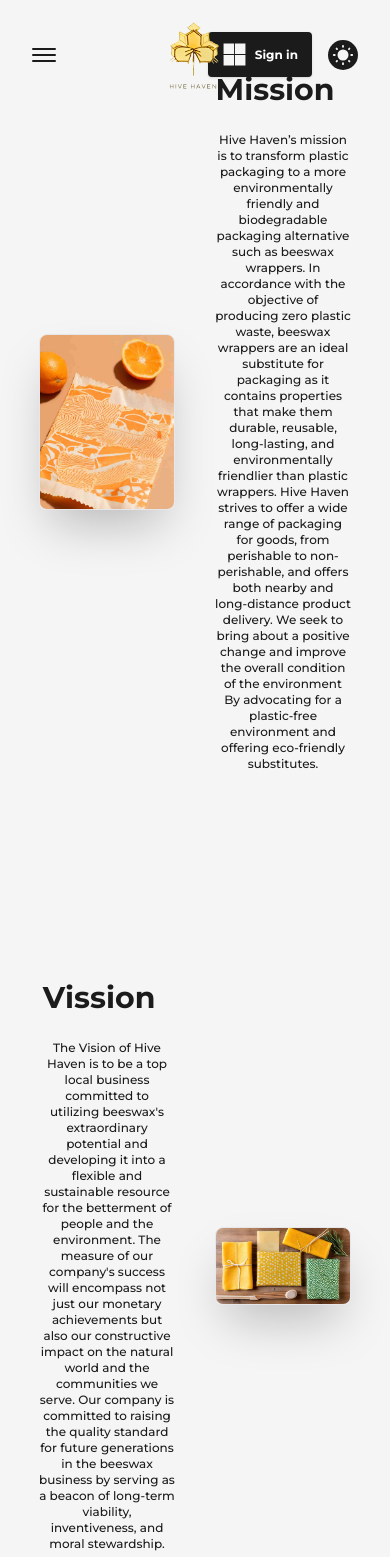
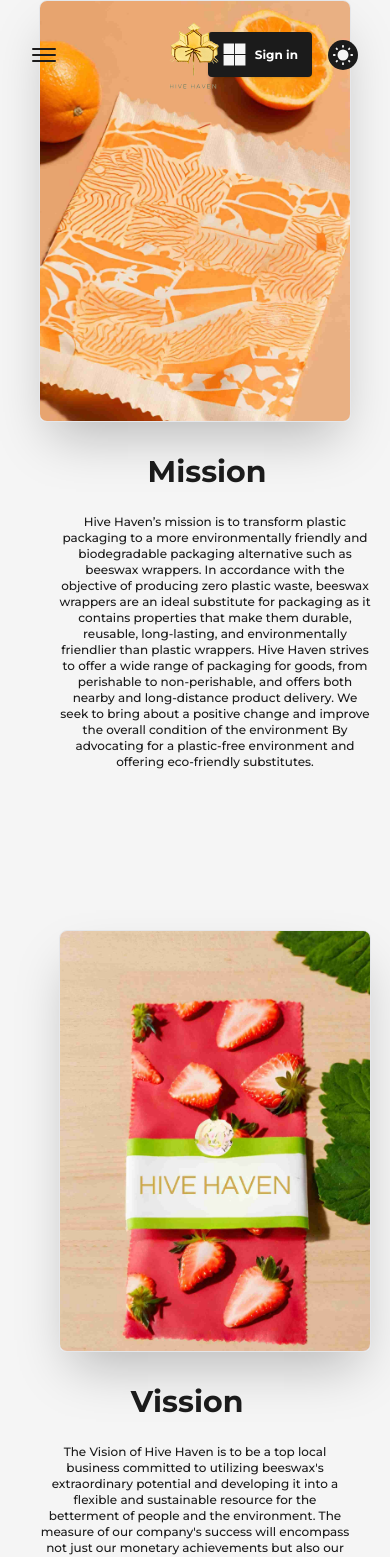
Before and after one commit to adg1126/next-hive-haven, a Next.js app: page /about in a window 390 px wide. Shown: the top 1557 px of the page. Built offline with nearby package versions, Linux system fonts and the light colour scheme.

Commit message:
Finalized design

```diff
--- a/src/pages/about.js
+++ b/src/pages/about.js
@@ -9,7 +9,7 @@
 import AnimatedList from "@/components/List/AnimatedList";
 
 import productPic3 from "../../public/images/product-pic-3.jpg";
-import productPic1 from "../../public/images/product-pic-1.jpg";
+import productPic2 from "../../public/images/product-pic-2.jpg";
 import buildingPic from "../../public/images/building.png";
 import mapPic from "../../public/images/map.png";
 import { objectivesArr } from "@/content/content";
@@ -26,19 +26,19 @@
 			</Head>
 
 			<PageTransition />
-			<main className='flex flex-col items-center text-dark w-full min-h-screen dark:text-light'>
+			<main className='flex flex-col lg:space-y-20 items-center text-dark w-full min-h-screen dark:text-light'>
 				{/* Section 1 */}
-				<section className='w-4/5 h-screen items-center flex flex-row space-x-10'>
-					<div className='w-1/2 md:w-full'>
+				<section className='w-4/5 h-screen lg:flex-col lg:h-full items-center flex flex-row space-x-10'>
+					<div className='w-1/2 md:w-full lg:w-full'>
 						<Image
 							src={productPic3}
 							alt='productPic3'
-							className='w-full border rounded-lg shadow-2xl lg:w-full md:inline-block md:w-full'
+							className='w-full h-[90vh] lg:h-[50vh] object-cover border rounded-lg shadow-2xl lg:w-full md:inline-block md:w-full'
 							priority
 							sizes='(max-width:768px) 100vw, (max-width: 1200px) 50vw, 50vw'
 						/>
 					</div>
-					<div className='w-1/2 flex flex-col lg:w-full lg:text-center text-left space-y-6'>
+					<div className='w-1/2 lg:mt-8 flex flex-col lg:w-full lg:text-center text-left space-y-6'>
 						<AnimatedTextTypeWriter
 							text={"Mission"}
 							className='text-6xl xl:text-5xl lg:text-6xl md:text-5xl sm:text-3xl text-left lg:text-center'
@@ -51,8 +51,8 @@
 				</section>
 
 				{/* Section 2 */}
-				<section className='w-4/5 h-screen items-center flex flex-row space-x-10'>
-					<div className='w-1/2 flex flex-col lg:w-full lg:text-center text-left space-y-6'>
+				<section className='w-4/5 h-screen lg:flex-col-reverse lg:space-y-20 lg:h-full items-center flex flex-row space-x-10'>
+					<div className='w-1/2 lg:mt-8 flex flex-col lg:w-full lg:text-center text-left space-y-6'>
 						<AnimatedTextTypeWriter
 							text={"Vission"}
 							className='text-6xl xl:text-5xl lg:text-6xl md:text-5xl sm:text-3xl text-left lg:text-center'
@@ -62,11 +62,11 @@
 							className='text-left lg:text-center font-medium md:text-sm sm:text-xs'
 						/>
 					</div>
-					<div className='w-1/2 md:w-full'>
+					<div className='w-1/2 md:w-full lg:w-full'>
 						<Image
-							src={productPic1}
+							src={productPic2}
 							alt='productPic1'
-							className='w-full border rounded-lg shadow-2xl lg:w-full md:inline-block md:w-full'
+							className='w-full h-[90vh] lg:h-[50vh] object-cover border rounded-lg shadow-2xl lg:w-full md:inline-block md:w-full'
 							priority
 							sizes='(max-width:768px) 100vw, (max-width: 1200px) 50vw, 50vw'
 						/>
@@ -92,7 +92,7 @@
 				</section>
 
 				{/* Section 4 */}
-				<section className='w-4/5 h-screen items-center flex flex-row space-x-10'>
+				<section className='w-4/5 h-full items-center flex flex-row space-x-10'>
 					<div className='w-1/2 md:w-full'>
 						<Image
 							src={buildingPic}
--- a/src/pages/products/[productId].js
+++ b/src/pages/products/[productId].js
@@ -24,25 +24,25 @@
 
 			<PageTransition />
 			<main className='flex flex-col items-center text-dark w-full min-h-screen dark:text-light'>
-				<section className='w-4/5 h-screen flex justify-center py-24'>
-					<div className='w-1/2 flex p-10 flex-col bg-white dark:bg-dark space-y-20 items-center top-10'>
+				<section className='w-4/5 h-screen lg:h-full lg:flex-col flex justify-center py-24'>
+					<div className='w-1/2 lg:w-full flex p-10 flex-col bg-white dark:bg-dark space-y-20 items-center top-10'>
 						{productArr.map((p, i) =>
 							p.href.slice(10) === productId ? (
 								<Image
 									key={i}
 									src={p.img}
 									alt='productPic3'
-									className='w-auto h-full border rounded-lg shadow-2xl lg:w-full md:inline-block md:w-full'
+									className='w-auto object-cover h-full border rounded-lg shadow-2xl lg:w-full md:inline-block md:w-full'
 									priority
 									sizes='(max-width:768px) 100vw, (max-width: 1200px) 50vw, 50vw'
 								/>
 							) : null
 						)}
 					</div>
-					<div className='w-1/2 flex flex-col p-10 bg-white dark:bg-dark space-y-6 items-start top-10'>
+					<div className='w-1/2 lg:w-full flex flex-col p-10 bg-white dark:bg-dark space-y-6 items-start top-10'>
 						<AnimatedTextTypeWriter
 							text='Beeswax Wrappers'
-							className={`${raleway.className} font-black italic text-5xl xl:text-5xl lg:text-6xl md:text-4xl sm:text-3xl text-left`}
+							className={`${raleway.className} lg:text-center font-black italic text-5xl xl:text-5xl lg:text-6xl md:text-4xl sm:text-3xl text-left`}
 						/>
 						{productArr.map((p, i) =>
 							p.href.slice(10) === productId ? (
@@ -54,13 +54,13 @@
 							) : null
 						)}
 
-						<p className='pr-10 font-medium w-full md:text-sm text-left lg:text-center'>
+						<p className='pr-10 lg:pr-0 font-medium w-full md:text-sm text-left lg:text-center'>
 							{`Beeswax wonders – the eco-chic solution to embrace a greener tomorrow. Crafted from nature's finest beeswax, our products not only protect your cherished items but also safeguard our planet. These enchanting beeswax wraps and containers wrap your goods in a warm embrace, keeping them fresh and guilt-free, while bidding farewell to single-use plastics. Elevate your sustainable lifestyle with a touch of buzzworthy elegance and show the world that eco-conscious living can be both exquisite and conscientious.`}
 						</p>
 
 						<div
 							onClick={(e) => {}}
-							className='flex flex-row whitespace-nowrap bg-blueGray-500 text-white font-bold text-xs px-3 py-2 rounded shadow hover:shadow-md outline-none focus:outline-none ease-linear transition-all duration-150 bg-dark hover:bg-light hover:text-dark border-2 border-solid border-transparent hover:border-dark dark:bg-light dark:text-dark
+							className='flex flex-row lg:w-full whitespace-nowrap bg-blueGray-500 text-white font-bold text-xs px-3 py-2 rounded shadow hover:shadow-md outline-none focus:outline-none ease-linear transition-all duration-150 bg-dark hover:bg-light hover:text-dark border-2 border-solid border-transparent hover:border-dark dark:bg-light dark:text-dark
           hover:dark:bg-dark hover:dark:text-light hover:dark:border-light group gap-2 cursor-pointer'
 						>
 							<div>Add to Cart</div>
```
